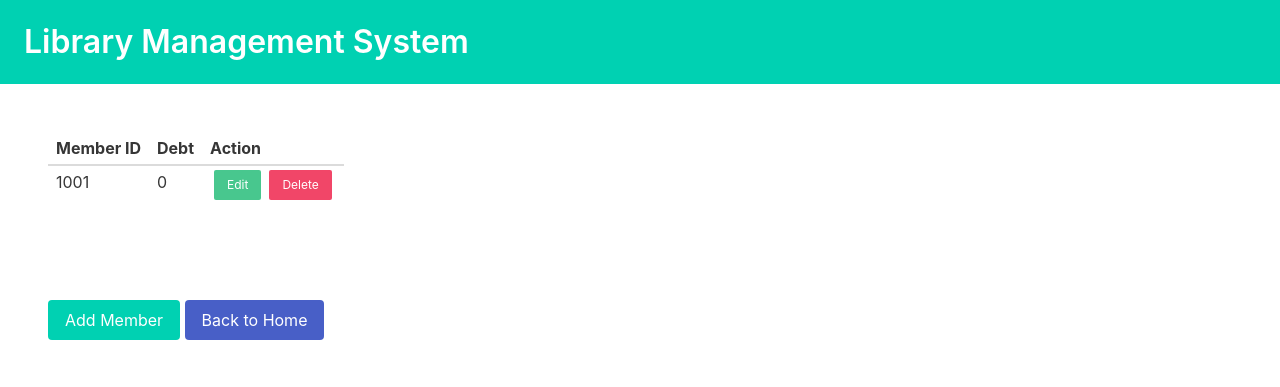
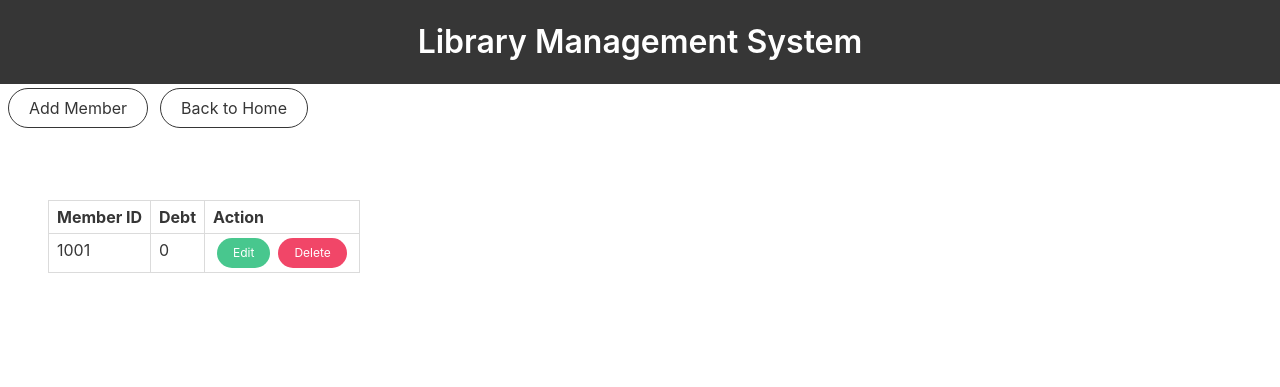
Before and after one commit to sourish-m/flask-library, a Flask app: page /members in a window 1280 px wide. Shown: the top 387 px of the page. Run offline with Flask 3, Linux system fonts and the light colour scheme.

Commit message:
Some CSS changes

```diff
--- a/app.py
+++ b/app.py
@@ -65,11 +65,9 @@ def delete_book(book_id):
 
 @app.route("/add_books", methods=['GET', 'POST'])
 def addbook():
-    return render_template("add_books.html")
+    if request.method == 'GET':
+        return render_template("add_books.html")
 
-
-@app.route("/change_db", methods=['GET', 'POST'])
-def change_db():
     if request.method == 'POST':
         created_book = Books(
             bookID=request.form.get('ID'),
@@ -88,9 +86,8 @@ def change_db():
         db.session.add(created_book)
         db.session.commit()
         flash("Book added successfully!")
-        return redirect(url_for('bookspage'))
+    return redirect(url_for('bookspage'))
 
-    return render_template("add_books.html")
 
 
 @app.route("/")
@@ -107,7 +104,7 @@ def search():
     return render_template("search.html", txt=books)
 
 
-@app.route("/books")
+@app.route("/books",methods=["GET","POST"])
 def bookspage():
     books = Books.query.order_by('bookID').all()
     members = Members.query.order_by('member_id').all()
--- a/templates/add_books.html
+++ b/templates/add_books.html
@@ -3,7 +3,7 @@
 {% block body %}
 
 <section class="section">
-    <form method="POST" accept-charset="utf-8" action="{{ url_for('change_db') }}">
+    <form method="POST" accept-charset="utf-8" action="{{ url_for('addbook') }}">
         <div class="field">
             <label class="label">ID</label>
             <div class="control">
@@ -95,7 +95,7 @@
             <input type="submit" value="Submit" class="button is-link">
         </div>
         <div class="control">
-            <a href={{ url_for('bookspage') }} ><button class="button is-link">Cancel</button></a>
+            <a href={{ url_for('homepage') }} ><button class="button is-link">Cancel</button></a>
         </div>
     </div>
 </section>
--- a/templates/add_member.html
+++ b/templates/add_member.html
@@ -1,6 +1,7 @@
 {% extends "base.html" %}
 {% block head %}Add Member{% endblock %}
 {% block body %}
+    <a href={{ url_for('memberspage') }} target="_self"><button class="button is-dark is-outlined is-rounded mt-1 ml-2">Back to Members</button></a>
 <section class="section">
     <form action="{{ url_for('add_member') }}" method="POST">
         <div class="field">
@@ -18,12 +19,9 @@
         </div>
 
         <div class="column">
-            <button class="button is-primary" type="submit">Add Member</button>
+            <button class="button is-primary is-rounded" type="submit">Add Member</button>
         </div>
     </form>
 </section>
 
-<div class="column">
-    <a href={{ url_for('homepage') }} target="_self"><button class="button is-link">Back to Home</button></a>
-</div>
 {% endblock %}
--- a/templates/base.html
+++ b/templates/base.html
@@ -11,7 +11,7 @@
     </head>
     <body>
         <section class="hero is-small is-primary">
-            <div class="hero-body">
+            <div class="hero-body has-text-centered has-background-dark">
                 <p class="title">
                 Library Management System
                 </p>
--- a/templates/members.html
+++ b/templates/members.html
@@ -2,8 +2,18 @@
 {% block head %}Members{% endblock %}
 {% block body %}
 
-<section class="section">
-    <table class="table is-striped is-narrow">
+<nav class="level mt-1">
+    <div class="level-left">
+        <div class="level-item ml-2">
+            <a href="{{ url_for('add_member') }}" class="button is-dark is-outlined is-rounded">Add Member</a>
+        </div>
+        <div class="level-item">
+            <a href={{ url_for('homepage') }} target="_self"><button class="button is-dark is-outlined is-rounded">Back to Home</button></a>
+        </div>
+    </div>
+</nav>
+<section class="section table-container">
+    <table class="table is-bordered is-narrow">
         <thead>
             <tr>
                 <th>Member ID</th>
@@ -20,12 +30,12 @@
                 <td>
                     <div class="buttons is-centered"
                         <!-- Edit button -->
-                    <a href="{{ url_for('edit_member', member_id=member.member_id) }}" class="button is-success is-small">
+                        <a href="{{ url_for('edit_member', member_id=member.member_id) }}" class="button is-small is-success is-rounded">
                             Edit
                         </a>
                         <!-- Delete button -->
                         <form action="{{ url_for('delete_member', member_id=member.member_id) }}" method="POST">
-                        <button class="button is-danger is-small">
+                            <button class="button is-danger is-small is-rounded">
                                 Delete
                             </button>
                         </form>
@@ -37,9 +47,5 @@
 
     </table>
 </section>
-<section class="section">
-    <a href="{{ url_for('add_member') }}" class="button is-primary">Add Member</a>
-    <a href={{ url_for('homepage') }} target="_self"><button class="button is-link">Back to Home</button></a>
-</section>
 
 {% endblock %}
```
Also changed, not shown: templates/books.html (+32 -18 lines), templates/homepage.html (+6 -6 lines), instance/library.db. Lines whose indentation alone changed are shown as unchanged.
